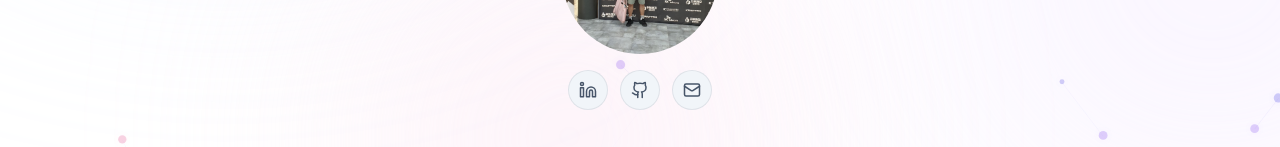
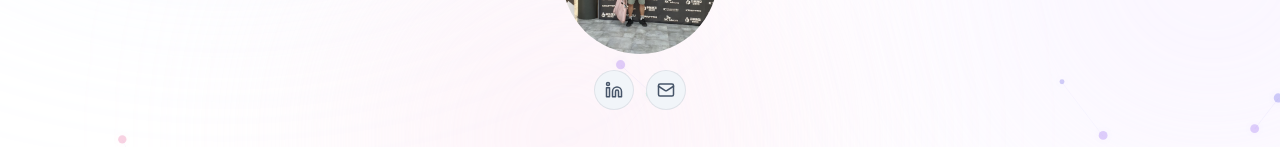
Before and after one commit to directresearchkorea/yourfriendjay, a React (Vite) app: page / in a window 1280 px wide. Shown: the part 618-765 px from the top of the page. Built offline with nearby package versions, Linux system fonts and the light colour scheme; no server answers.

Commit message:
remove github icon from hero section

```diff
--- a/js/data.js
+++ b/js/data.js
@@ -8,7 +8,6 @@ const profileData = {
     location: "Seoul, South Korea",
     email: "jay@yourfriendjay.com",
     linkedin: "https://www.linkedin.com/in/jayahn/",
-    github: "https://github.com",
     twitter: "https://x.com",
     website: "https://yourfriendjay.com",
     availability: "Open for Opportunities & Advisory"
--- a/js/main.js
+++ b/js/main.js
@@ -77,7 +77,6 @@ function renderProfile() {
     if (socialContainer) {
       socialContainer.innerHTML = `
         ${personal.linkedin ? `<a href="${personal.linkedin}" target="_blank" class="social-btn" title="LinkedIn"><i class="fa-brands fa-linkedin-in"></i></a>` : ''}
-        ${personal.github ? `<a href="${personal.github}" target="_blank" class="social-btn" title="GitHub"><i class="fa-brands fa-github"></i></a>` : ''}
         ${personal.email ? `<a href="mailto:${personal.email}" class="social-btn" title="Email"><i class="fa-solid fa-envelope"></i></a>` : ''}
       `;
     }
--- a/src/components/Hero.jsx
+++ b/src/components/Hero.jsx
@@ -1,5 +1,5 @@
 import React from 'react';
-import { ArrowRight, Linkedin, Github, Mail } from 'lucide-react';
+import { ArrowRight, Linkedin, Mail } from 'lucide-react';
 import RevealText from './RevealText';
 import MagneticButton from './MagneticButton';
 
@@ -43,11 +43,6 @@ export default function Hero({ personal, highlights }) {
                   <Linkedin size={18} />
                 </a>
               )}
-              {personal.github && (
-                <a href={personal.github} target="_blank" rel="noreferrer" className="social-btn" title="GitHub">
-                  <Github size={18} />
-                </a>
-              )}
               {personal.email && (
                 <a href={`mailto:${personal.email}`} className="social-btn" title="Email">
                   <Mail size={18} />
--- a/src/data/profileData.js
+++ b/src/data/profileData.js
@@ -7,8 +7,7 @@ export const profileData = {
     bio: "Passionate product leader and software architect dedicated to scaling systems, driving product growth, and mentoring engineering teams. Focused on clean architecture and high-impact digital solutions.",
     location: "Jochiwon, Sejong City, South Korea",
     email: "jacob.ahn@thedrk.com",
-    linkedin: "https://www.linkedin.com/in/jayahn/",
-    github: "https://github.com"
+    linkedin: "https://www.linkedin.com/in/jayahn/"
   },
   scheduleConfig: {
     timezone: "Asia/Seoul",
```
Also changed, not shown: 1 other file (tests, documents, lock files or other folders).
